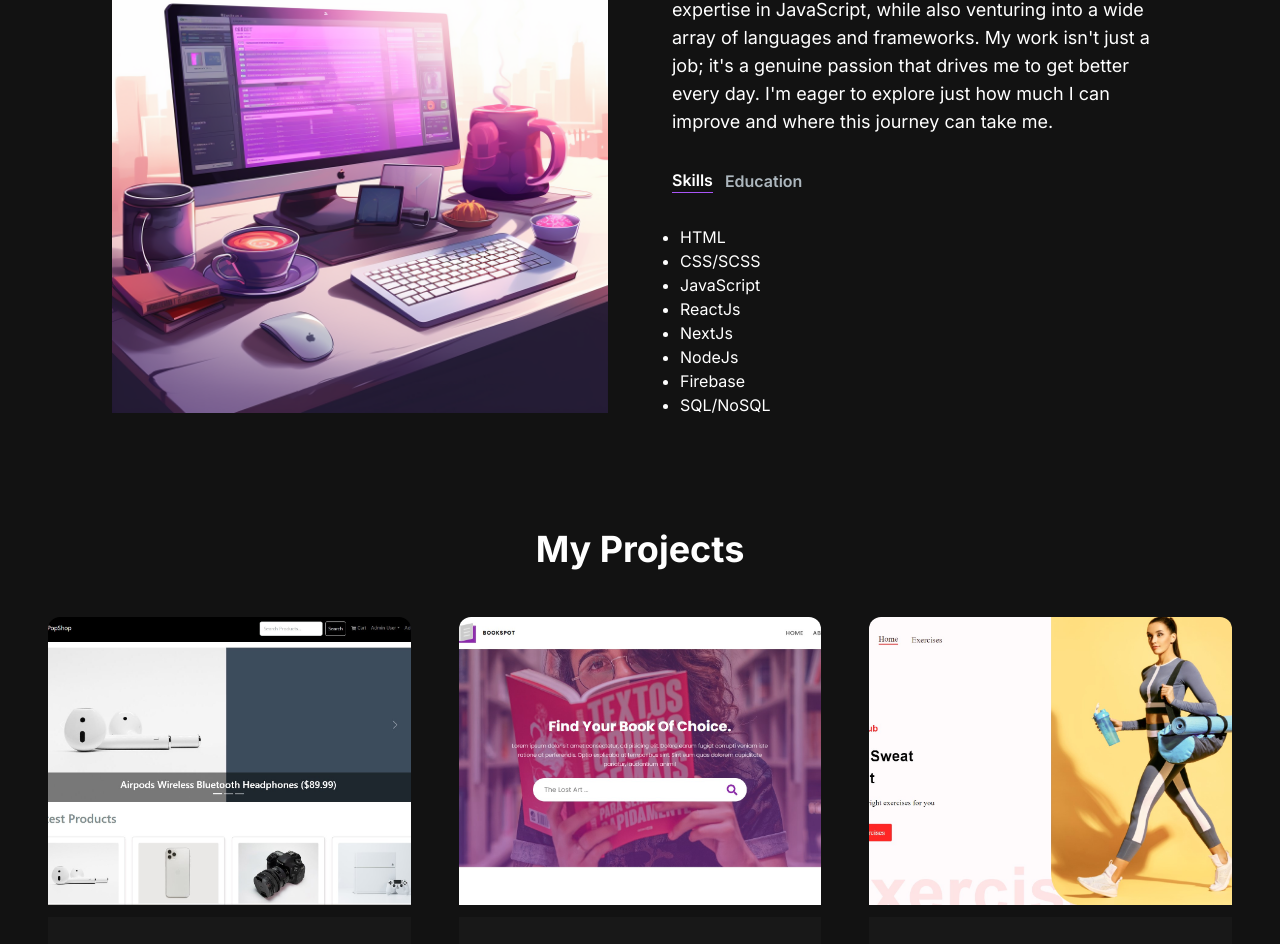
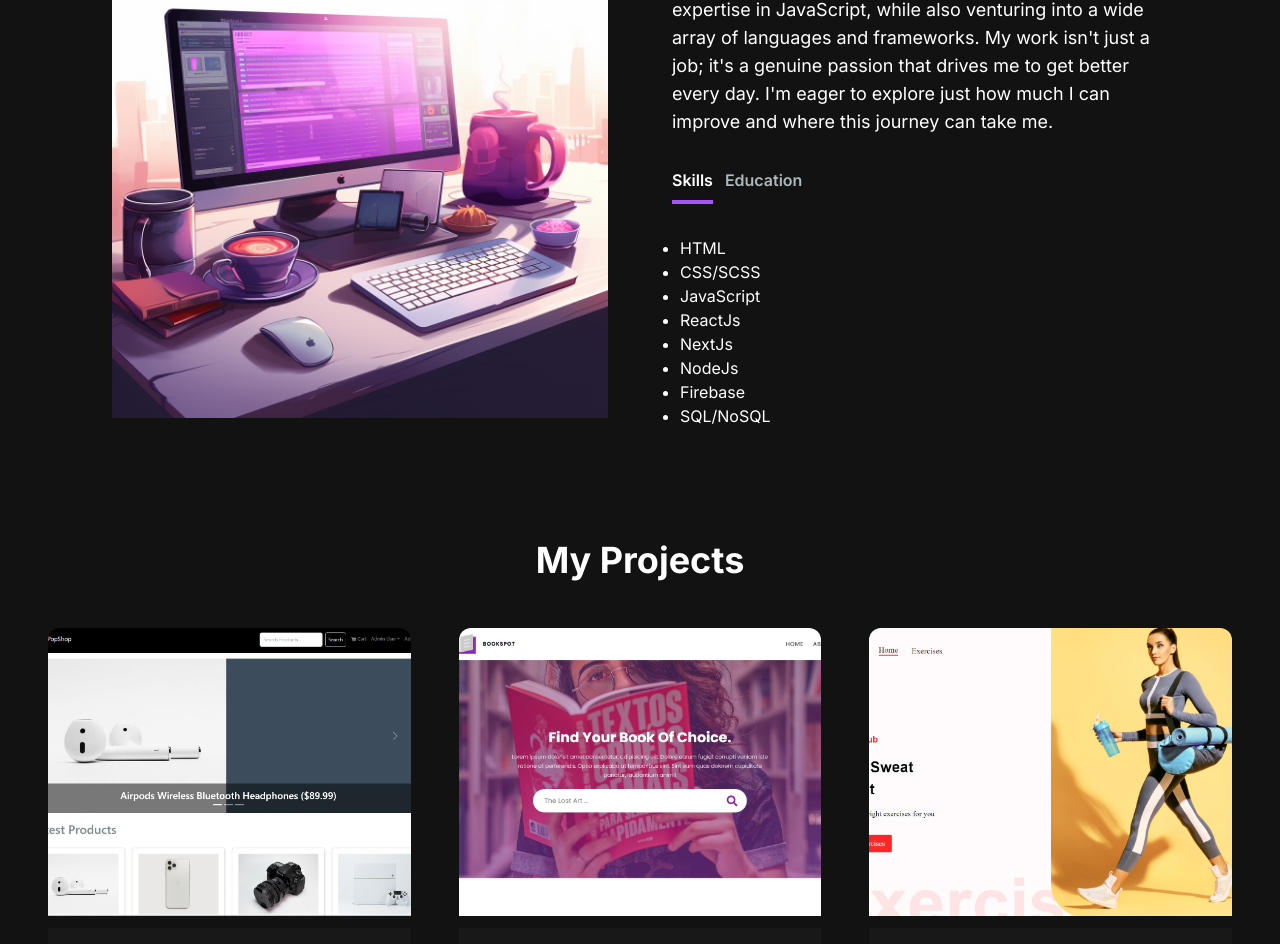
Before and after one commit to Ahsan-Zaidi/Ahsan-dev, a Next.js app: page / in a window 1280 px wide. Shown: the part 792-1736 px from the top of the page. Built offline with nearby package versions, Linux system fonts and the light colour scheme.

Commit message:
skills animation

```diff
--- a/src/app/components/ProjectsSection.jsx
+++ b/src/app/components/ProjectsSection.jsx
@@ -1,4 +1,5 @@
-import React from 'react';
+"use client";
+import React, { useRef } from 'react';
 import ProjectCard from './ProjectCard';
 
 const projectsData = [
--- a/src/app/components/TabButton.jsx
+++ b/src/app/components/TabButton.jsx
@@ -1,13 +1,24 @@
 import React from 'react';
+import { motion } from 'framer-motion';
+
+const variants = {
+    default: { width: 0 },
+    active: { width: "calc(100% - 0.75rem)" },
+}
 
 const TabButton = ({ active, selectTab, children }) => {
-    const buttonClasses = active ? 'text-white border-b border-purple-500' : 'text-[#ADB7BE]'
+    const buttonClasses = active ? 'text-white' : 'text-[#ADB7BE]'
 
     return (
         <button onClick={selectTab}>
             <p className={`mr-3 font-semibold hover:textwhite ${buttonClasses}`}>
                 {children}
             </p>
+            <motion.div
+                animate={active ? 'active' : 'default'}
+                variants={variants}
+                className='h-1 bg-purple-500 mt-2 mr-3'
+            ></motion.div>
         </button>
     );
 };
```
